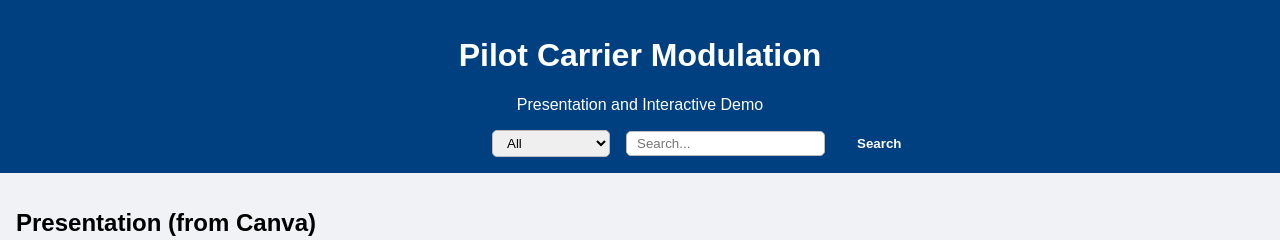
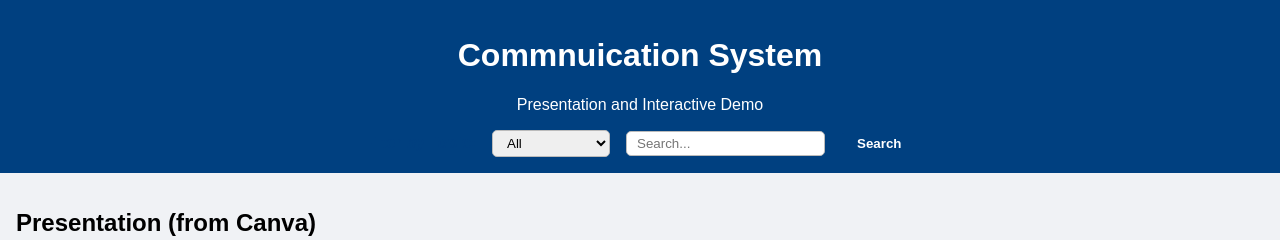
Before and after one commit to SudeepWebDev/pcm, a plain HTML site: page index.html in a window 1280 px wide. Shown: the top 240 px of the page. Drawn offline with nearby package versions, Linux system fonts and the light colour scheme.

Commit message:
Update page title for clarity in presentation context

```diff
--- a/index.html
+++ b/index.html
@@ -244,7 +244,7 @@
 </nav>
 
 <header>
-    <h1>Pilot Carrier Modulation</h1>
+    <h1>Commnuication System</h1>
     <p>Presentation and Interactive Demo</p>
     <div style="margin-top:1rem;display:flex;gap:1rem;align-items:center;justify-content:center;flex-wrap:wrap;">
         <label for="topicFilter" style="font-weight:bold;color:#004080;">Filter by Topic:</label>
```
